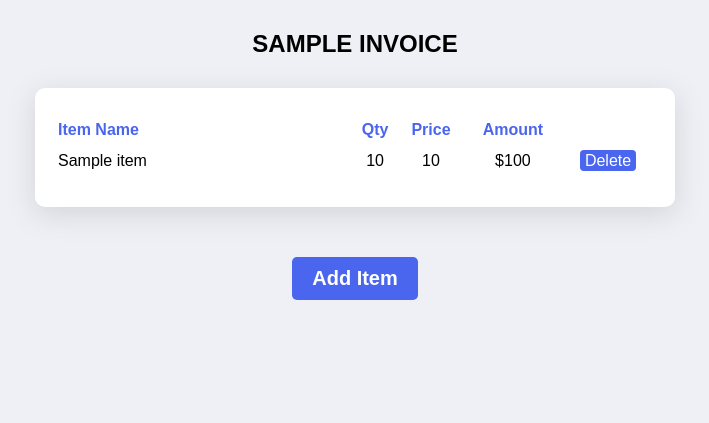
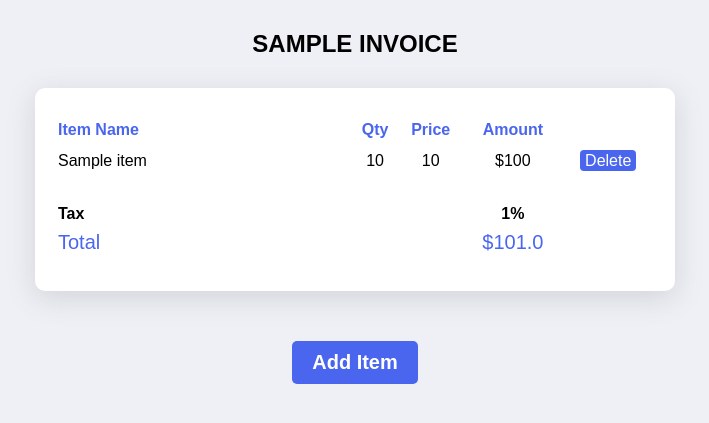
Before and after one commit to SamuelSackey/invois, a Django app: page /invoice/1/edit_invoice in a window 1280 px wide. Shown: the part 54-477 px from the top of the page, without its empty margins (285-994 px from the left). Run offline with Django 4.2, Linux system fonts and the light colour scheme; a user stored in the database is signed in; tables that the repository leaves empty hold one stand-in row (values such as "Sample post").

Commit message:
Setup total logic

```diff
--- a/invoice/views.py
+++ b/invoice/views.py
@@ -55,9 +55,17 @@ def edit_invoice(request, invoice_id):
 
     if invoice.user == request.user:
         items = Item.objects.filter(invoice=invoice)
+
+        # Total
+        subtotal = 0
+        for item in items:
+            subtotal += item.total_cost()
+
+        total = subtotal * (1 + invoice.tax/100)
         return render(request, "invoice/edit_invoice.html", {
             "invoice": invoice,
-            "items": items
+            "items": items,
+            "total": total
         })
 
     return redirect(reverse("accounts:index"))
--- a/static/table.css
+++ b/static/table.css
@@ -80,3 +80,13 @@
     outline-style: solid;
     outline-width: 2px;
 }
+
+.tax {
+    font-weight: 700;
+    padding-top: 20px;
+}
+
+.total {
+    color: #4A65EE;
+    font-size: 20px;
+}
--- a/templates/invoice/edit_invoice.html
+++ b/templates/invoice/edit_invoice.html
@@ -27,6 +27,18 @@
                                 </td>
                             </tr>
                         {% endfor %}
+                        <tr><td></td></tr>
+
+                        <tr>
+                            <td class="td_name tax">Tax</td>
+                            <td></td><td></td>
+                            <td class="tax">{{ invoice.tax }}%</td>
+                        </tr>
+                        <tr>
+                            <td class="td_name total">Total</td>
+                            <td></td><td></td>
+                            <td class="total">${{ total }}</td>
+                        </tr>
                     </tbody>
                 </table>
             {% else %}
```
